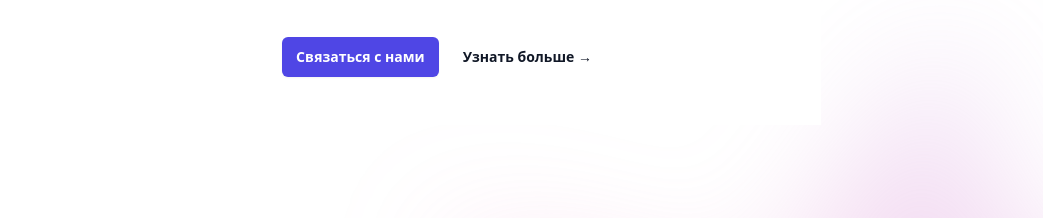
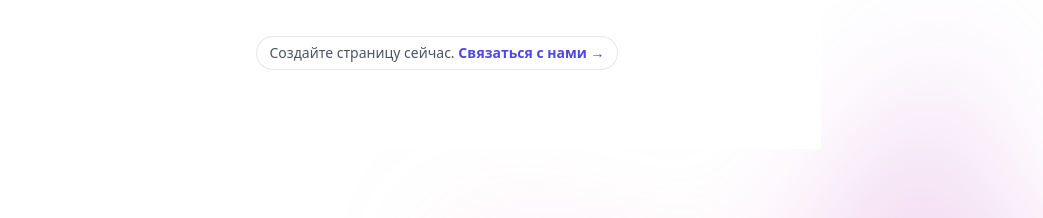
Before and after one commit to kozlov-ma/changemedaddy, a website: page web/template/landing.html in a window 1280 px wide. Shown: the part 523-741 px from the top of the page, without its empty margins (203-1246 px from the left). Drawn offline with nearby package versions, Linux system fonts and the light colour scheme; a script that the page names is missing; files whose address does not match are found by name.

Commit message:
landing 50%

```diff
--- a/web/template/landing.html
+++ b/web/template/landing.html
@@ -83,17 +83,18 @@
                 Современный и интуитивно понятный способ делиться инвестидеями с
                 любой аудиторией.
               </p>
-              <div class="mt-10 flex items-center justify-center gap-x-6">
-                <a
-                  href="/contactus"
-                  class="rounded-md bg-indigo-600 px-3.5 py-2.5 text-sm font-semibold text-white shadow-sm hover:bg-indigo-500 focus-visible:outline focus-visible:outline-2 focus-visible:outline-offset-2 focus-visible:outline-indigo-600"
-                  >Связаться с нами</a
-                >
-                <a
-                  href="#"
-                  class="text-sm font-semibold leading-6 text-gray-900"
-                  >Узнать больше <span aria-hidden="true">→</span></a
-                >
+              <div class="flex mt-10 items-center justify-center gap-x-6">
+                <div class="flex sm:mb-8 sm:justify-center">
+                  <div
+                    class="relative rounded-full px-3 py-1 text-sm leading-6 text-gray-600 ring-1 ring-gray-900/10 hover:ring-gray-900/20"
+                  >
+                    Создайте страницу сейчас.
+                    <a href="/contactus" class="font-semibold text-indigo-600"
+                      ><span class="absolute inset-0"></span>Связаться с нами
+                      <span aria-hidden="true">&rarr;</span></a
+                    >
+                  </div>
+                </div>
               </div>
             </div>
           </div>
```
Also changed, not shown: 1 other file.
